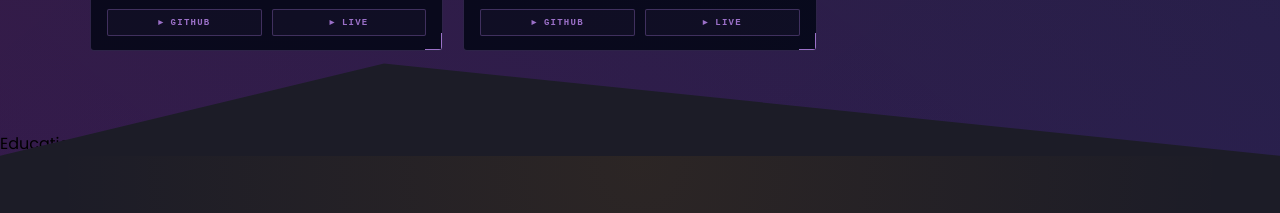
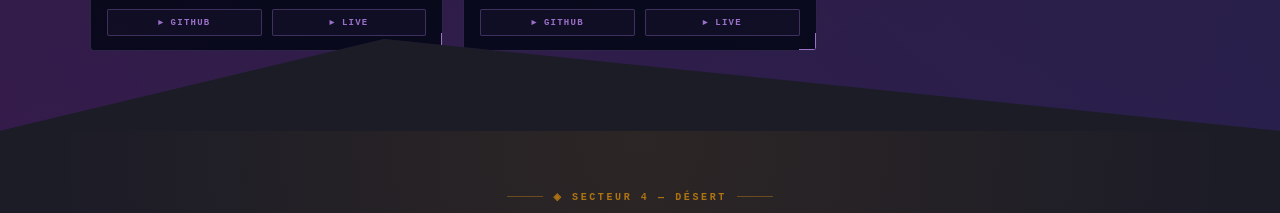
Before and after one commit to rittersport67/PortFolio, a React (Create React App) app: page / in a window 1280 px wide. Shown: the part 5360-5573 px from the top of the page. Built offline with nearby package versions, Linux system fonts and the light colour scheme.

Commit message:
remove education field

```diff
--- a/src/App.js
+++ b/src/App.js
@@ -6,7 +6,6 @@ import Hero from './components/HeroSection';
 import Skills from './components/Skills';
 import Experience from './components/Experience';
 import Projects from './components/Projects';
-import Education from './components/Education';
 import Photography from './components/Photography';
 import Skidbladnir from './components/Skidbladnir';
 import DigitalSea from './components/DigitalSea';
@@ -20,7 +19,8 @@ const Body = styled.div`
 `;
 
 const ProWrapper = styled.div`
-  background: linear-gradient(
+  background:
+    linear-gradient(
       38.73deg,
       rgba(204, 0, 187, 0.15) 0%,
       rgba(201, 32, 184, 0) 50%
@@ -50,7 +50,6 @@ function App() {
             <Skills />
             <Experience />
             <Projects />
-            <Education />
           </ProWrapper>
           <PersonalWrapper>
             <Photography />
--- a/src/components/Education/index.js
+++ /dev/null
@@ -1,7 +0,0 @@
-import React from "react";
-
-const Education = () => {
-  return <div>Education</div>
-}
-
-export default Education;
```
